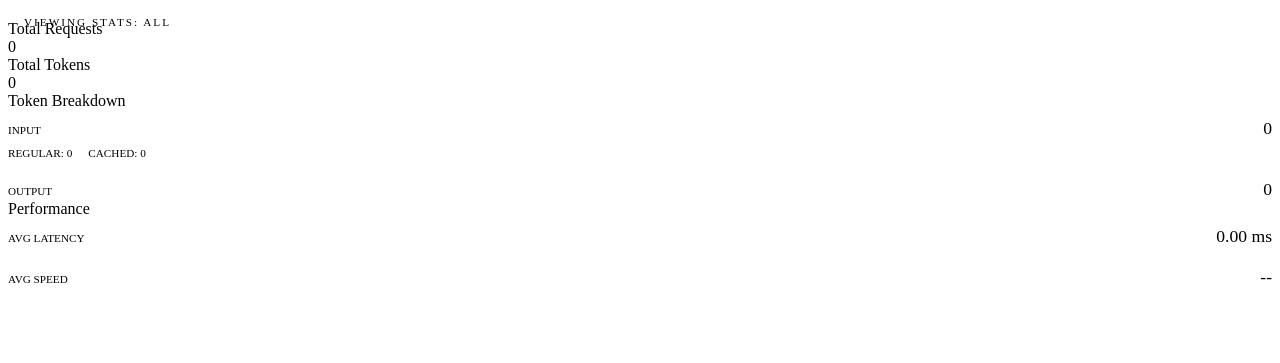
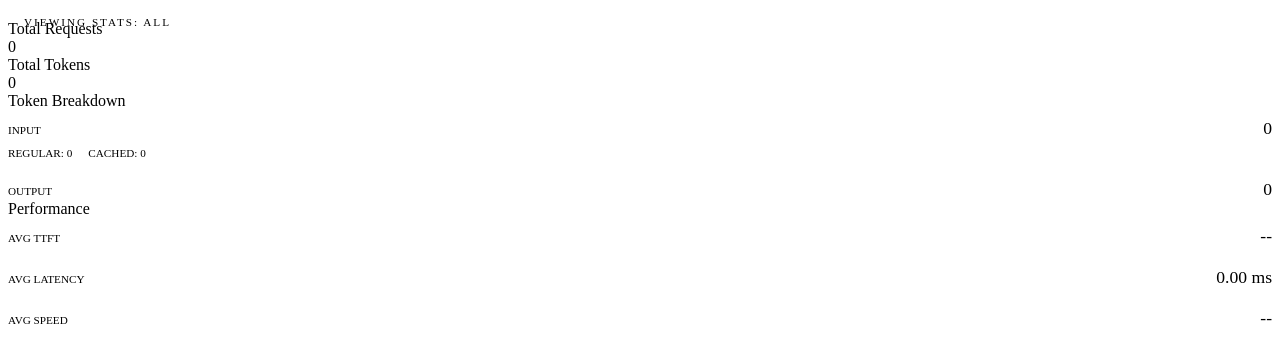
Before and after one commit to segin/multiproxy, a FastAPI app: page /api/stats/html in a window 1280 px wide. Shown: the top 363 px of the page. Run offline with FastAPI, Linux system fonts and the light colour scheme; data that the repository does not hold is empty.

Commit message:
feat(dashboard): Add explicit Avg TTFT labels to summary cards and model breakdown

```diff
--- a/app/stats.py
+++ b/app/stats.py
@@ -22,6 +22,7 @@ def get_aggregate_stats(hours: int = None) -> Dict[str, Any]:
                 SUM(completion_tokens) as total_output_tokens,
                 SUM(total_tokens) as total_tokens,
                 SUM(COALESCE(prompt_cached_tokens, 0) + COALESCE(cache_read_input_tokens, 0)) as total_cached_tokens,
+                AVG(ttft_ms) as avg_ttft_ms,
                 AVG(duration_ms) as avg_duration_ms,
                 AVG(tokens_per_second) as avg_tokens_per_second
             FROM logs
@@ -47,6 +48,7 @@ def get_aggregate_stats(hours: int = None) -> Dict[str, Any]:
                 SUM(completion_tokens) as total_output_tokens,
                 SUM(total_tokens) as total_tokens,
                 SUM(COALESCE(prompt_cached_tokens, 0) + COALESCE(cache_read_input_tokens, 0)) as total_cached_tokens,
+                AVG(ttft_ms) as avg_ttft_ms,
                 AVG(duration_ms) as avg_duration_ms,
                 AVG(tokens_per_second) as avg_tokens_per_second
             FROM logs
--- a/app/templates/models.html
+++ b/app/templates/models.html
@@ -36,6 +36,10 @@
                 <td style="text-align: right;">{{ "{:,}".format(model.total_output_tokens) }}</td>
             </tr>
             <tr>
+                <td style="color: var(--text-muted);">Avg TTFT:</td>
+                <td style="text-align: right;">{% if model.avg_ttft_ms %}{{ "%.2f"|format(model.avg_ttft_ms) }} ms{% else %}--{% endif %}</td>
+            </tr>
+            <tr>
                 <td style="color: var(--text-muted);">Avg Latency:</td>
                 <td style="text-align: right;">{% if model.avg_duration_ms %}{{ "%.2f"|format(model.avg_duration_ms) }} ms{% else %}--{% endif %}</td>
             </tr>
--- a/app/templates/stats.html
+++ b/app/templates/stats.html
@@ -34,6 +34,10 @@
     <div class="card-title">Performance</div>
     <div style="display: flex; flex-direction: column; gap: 0.75rem; margin-top: 0.5rem;">
         <div style="display: flex; justify-content: space-between; align-items: baseline;">
+            <span style="color: var(--text-muted); font-size: 0.7rem; text-transform: uppercase;">Avg TTFT</span>
+            <span style="font-size: 1.1rem;">{% if stats.avg_ttft_ms %}{{ "%.2f"|format(stats.avg_ttft_ms) }} ms{% else %}--{% endif %}</span>
+        </div>
+        <div style="display: flex; justify-content: space-between; align-items: baseline; border-top: 1px solid var(--border-color); padding-top: 0.5rem;">
             <span style="color: var(--text-muted); font-size: 0.7rem; text-transform: uppercase;">Avg Latency</span>
             <span style="font-size: 1.1rem;">{{ "%.2f"|format(stats.avg_duration_ms) }} ms</span>
         </div>
```
